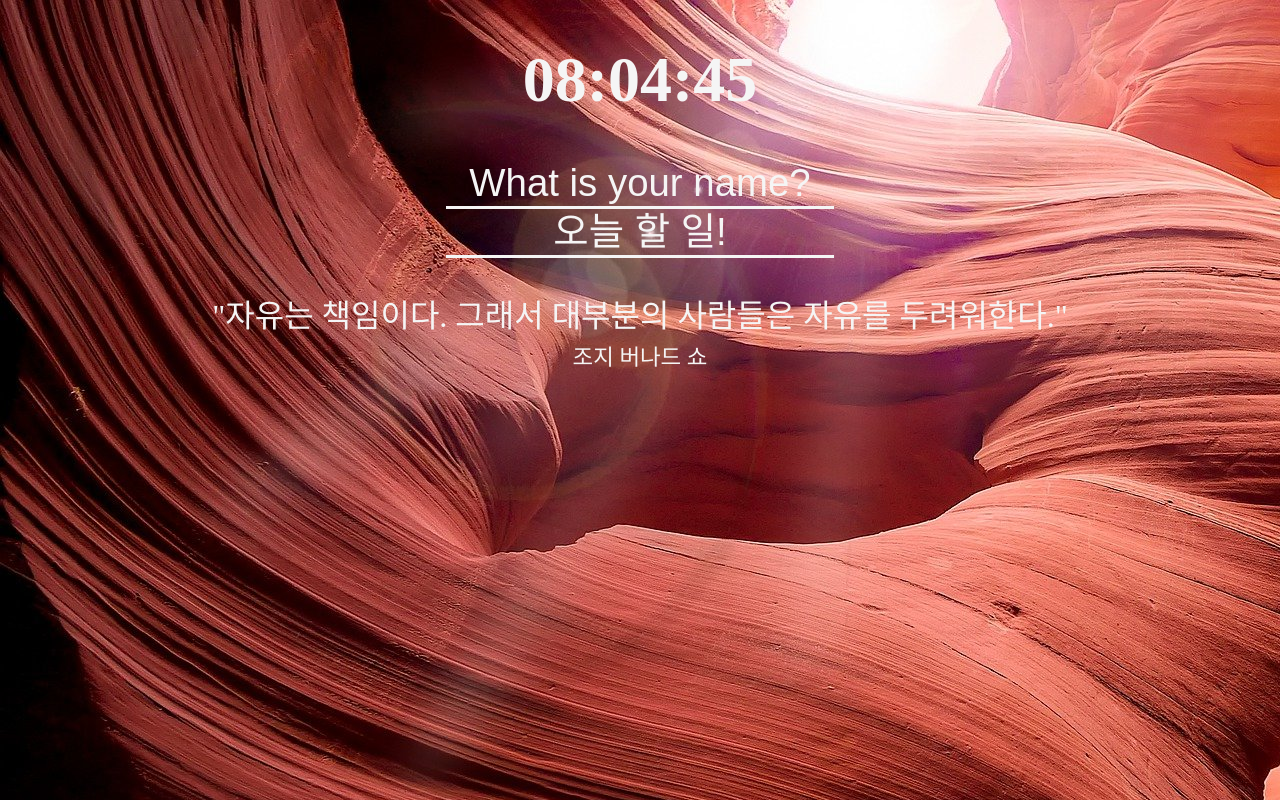
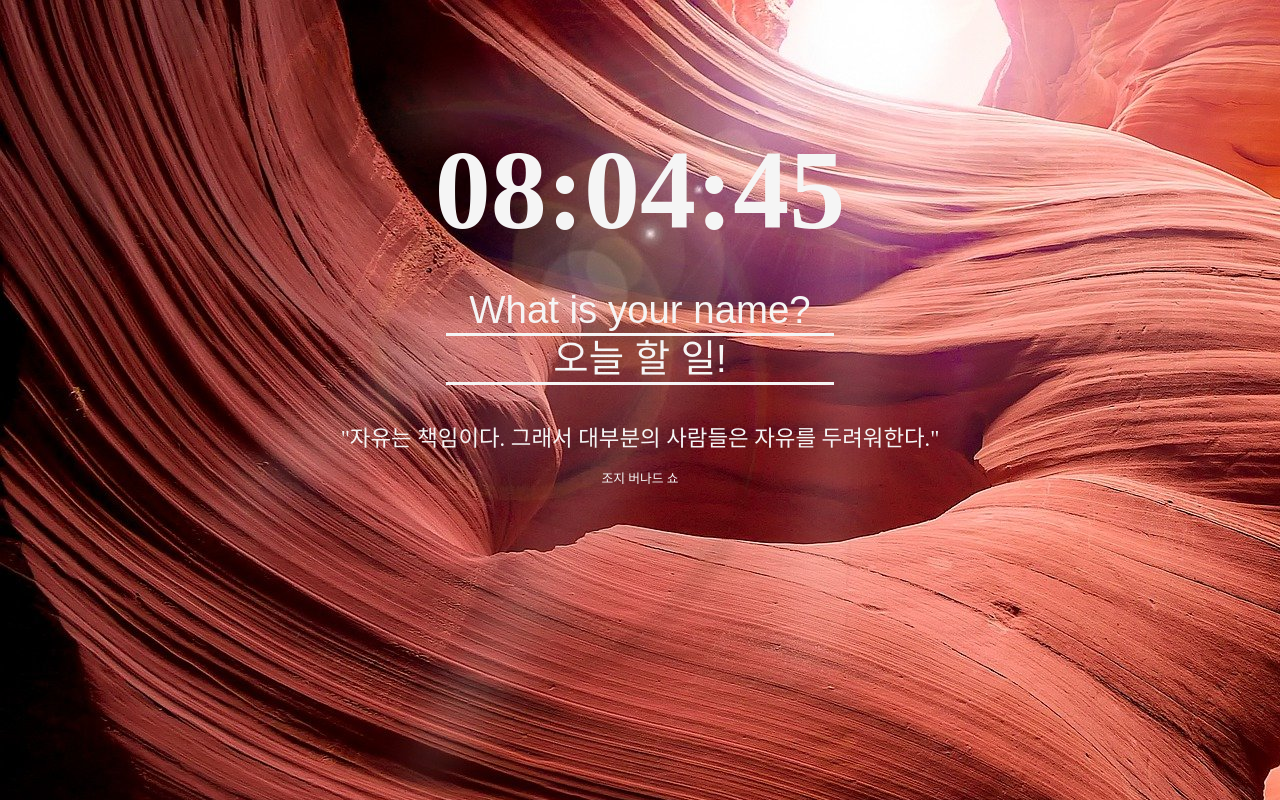
Before and after one commit to torryjini/todolist, a plain HTML site: page index.html in a window 1280 px wide. Drawn offline with Linux system fonts and the light colour scheme.

Commit message:
Add files via upload

```diff
--- a/css/style.css
+++ b/css/style.css
@@ -23,11 +23,11 @@ input::placeholder {
 }
 
 #quote span:first-child {
-    font-size: 1rem;
+    font-size: 0.7rem;
 }
 
 #quote span:last-child {
-    font-size: 0.7rem;
+    font-size: 0.4rem;
 }
 
 ul {
@@ -46,3 +46,13 @@ button {
     border: 0;
     font-size: 0.8rem;
 }
+
+#clock {
+    margin-top: 10%;
+    margin-bottom: 1rem;
+    font-size: 3.5rem;
+}
+
+#greetings {
+    margin-top: 0;
+}
```
